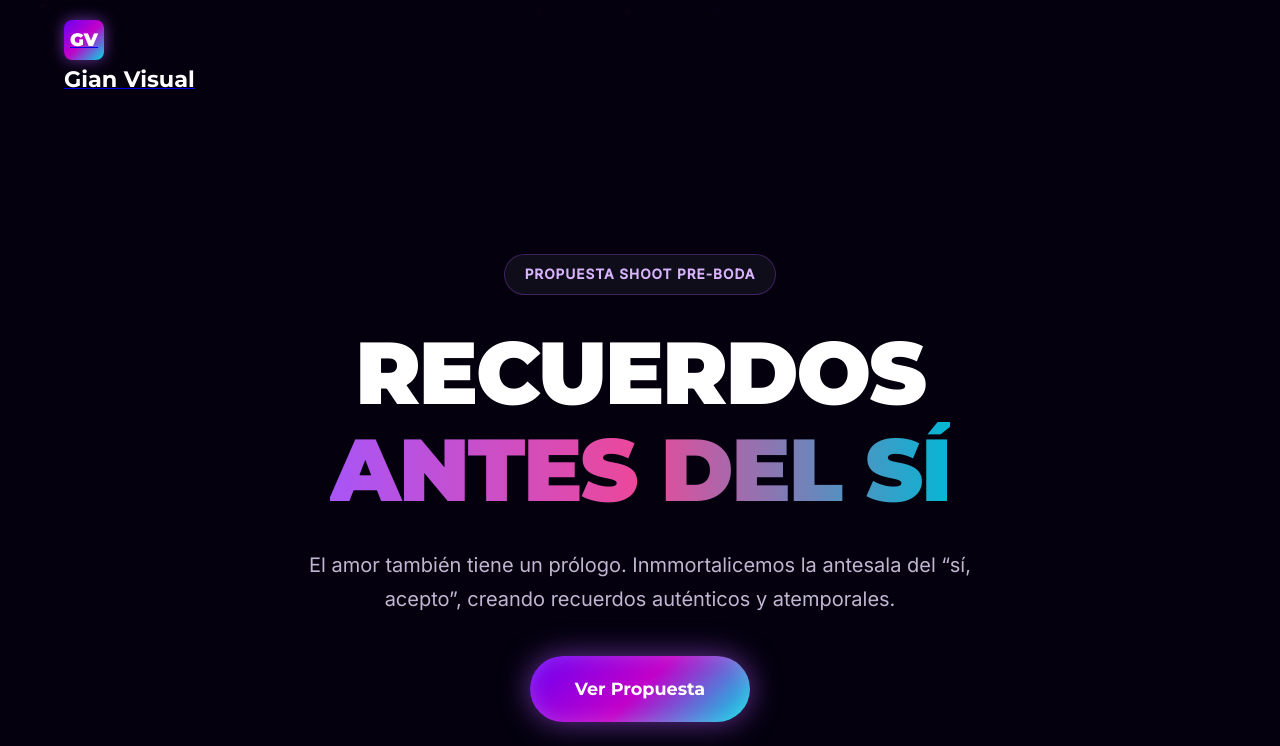
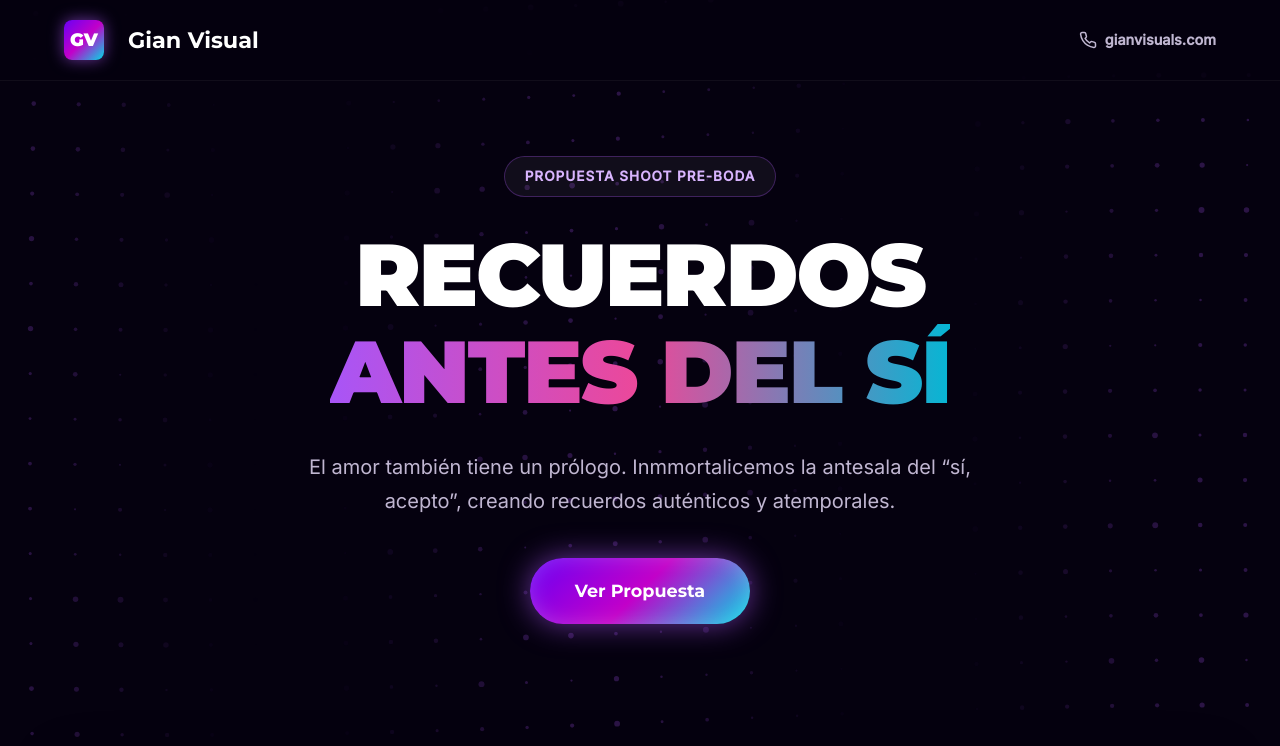
Before and after one commit to GianVisual/preboda.github.io, a plain HTML site: page index.html in a window 1280 px wide. Shown: the top 746 px of the page. Drawn offline with Linux system fonts and the light colour scheme; grey boxes are pictures that could not be loaded.

Commit message:
Update index.html

```diff
--- a/index.html
+++ b/index.html
@@ -575,16 +575,21 @@
 
     <canvas id="hero-canvas"></canvas>
 
+
          <header class="header" id="header">
         <div class="header-content">
             <div class="logo">
-        <a href="https://gianvisuals.com/#sobre-mi">
-            <div class="logo-icon">GV</div>
+                <div class="logo-icon">GV</div>   <a href="https://gianvisuals.com/#sobre-mi">         </a>
                 <span class="logo-text">Gian Visual</span>
+            </div>
+            <div class="contact-info">
+                <a href="tel:gianvisuals.com">
+                    <svg xmlns="http://www.w3.org/2000/svg" width="18" height="18" viewBox="0 0 24 24" fill="none" stroke="currentColor" stroke-width="2" stroke-linecap="round" stroke-linejoin="round"><path d="M22 16.92v3a2 2 0 0 1-2.18 2 19.79 19.79 0 0 1-8.63-3.07 19.5 19.5 0 0 1-6-6 19.79 19.79 0 0 1-3.07-8.67A2 2 0 0 1 4.11 2h3a2 2 0 0 1 2 1.72 12.84 12.84 0 0 0 .7 2.81 2 2 0 0 1-.45 2.11L8.09 9.91a16 16 0 0 0 6 6l1.27-1.27a2 2 0 0 1 2.11-.45 12.84 12.84 0 0 0 2.81.7A2 2 0 0 1 22 16.92z"></path></svg>
+                    <span>gianvisuals.com</span>
                 </a>
             </div>
         </div>
-
+    </header>
 
     <main>
         <section class="hero">
```
Lines whose indentation alone changed are shown as unchanged.
